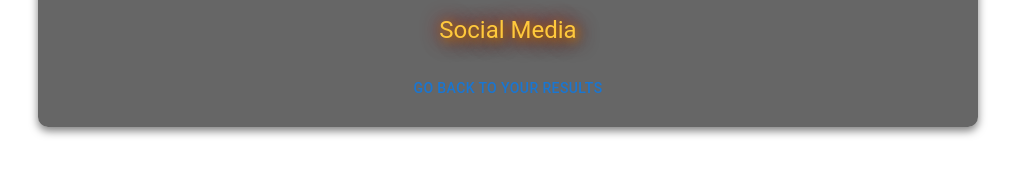
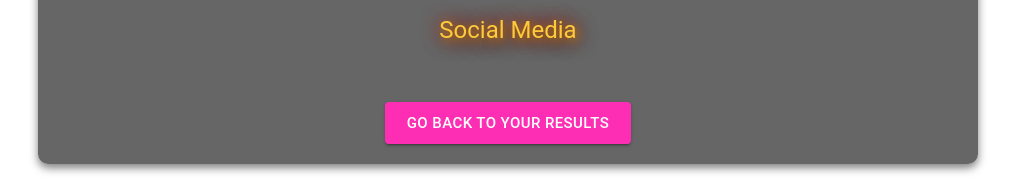
Before and after one commit to JLopez0001/Just-Comedy-Quiz, a React (Create React App) app in the folder client/: page /comedians/info/1/1 in a window 1280 px wide. Shown: the part 436-630 px from the top of the page, without its empty margins (132-1147 px from the left). Built offline with nearby package versions, Linux system fonts and the light colour scheme; no server answers.

Commit message:
Added styling to the button

```diff
--- a/client/src/pages/comedianPage/comedianInfoPage.jsx
+++ b/client/src/pages/comedianPage/comedianInfoPage.jsx
@@ -16,8 +16,6 @@ import Button from '@mui/material/Button';
 
 
 const ComedianInfo = () => {
-
-    //TODO: Add a button to go back to the results page or when they navogate back
 
     const {comedianId} = useParams();
     const [comedian, setComedian] = useState({});
@@ -102,7 +100,7 @@ const ComedianInfo = () => {
                         Social Media
                     </Typography>
 
-                    <Stack direction="row" spacing={7} justifyContent="center">
+                    <Stack direction="row" spacing={7} justifyContent="center" sx={{mb:4}}>
                         {comedian.additional_info?.social_media?.twitter && (
                             <SocialMediaLink
                                 className="social-media-icon"
@@ -126,7 +124,12 @@ const ComedianInfo = () => {
                         )}
                     </Stack>
                 </div>
-                <Button onClick={handleResultsClick}>
+                <Button
+                    onClick={handleResultsClick}
+                    variant="contained"
+                    size="large"
+                    sx={{bgcolor:"#fd2eb3",'&:hover': {bgcolor: '#ff57c4'}}}
+                >
                     Go Back To Your Results
                 </Button>
             </Paper>
```
